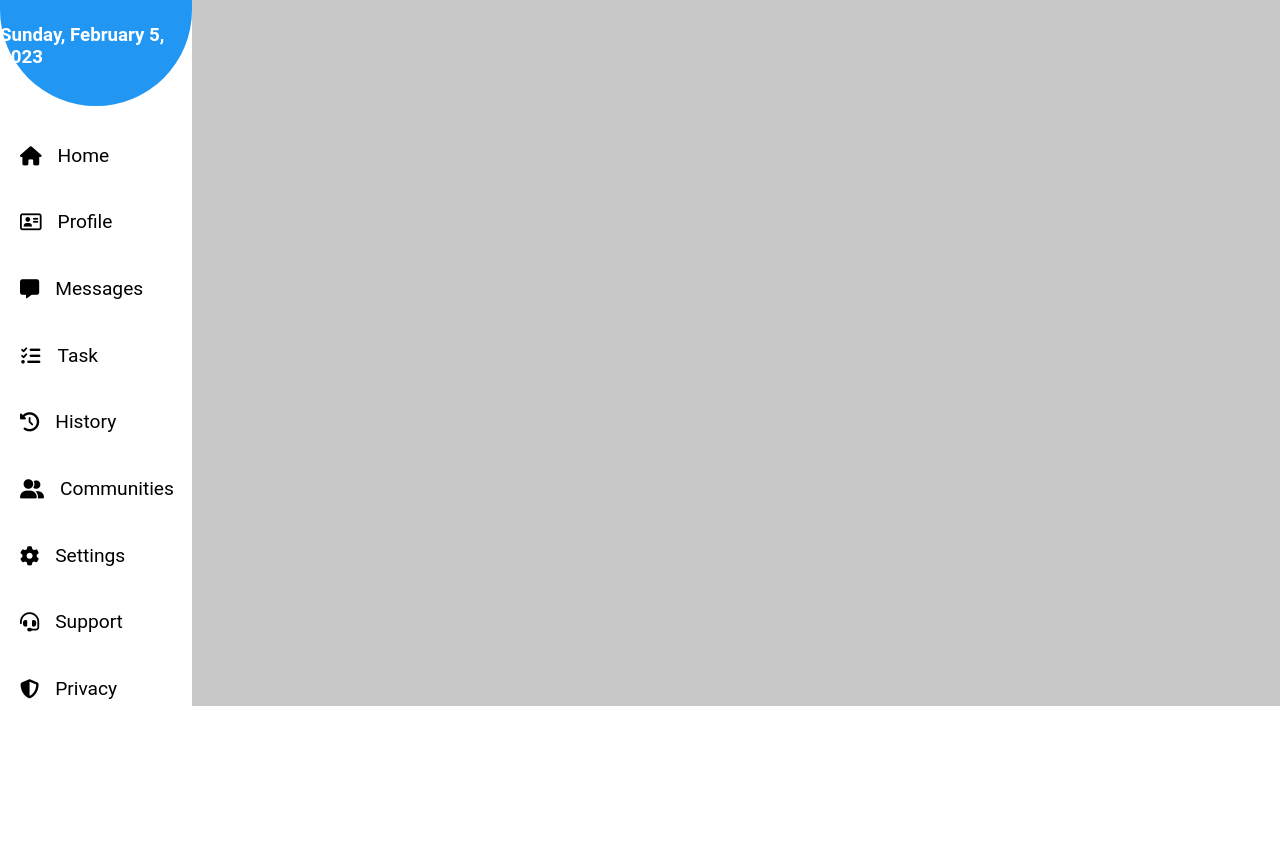
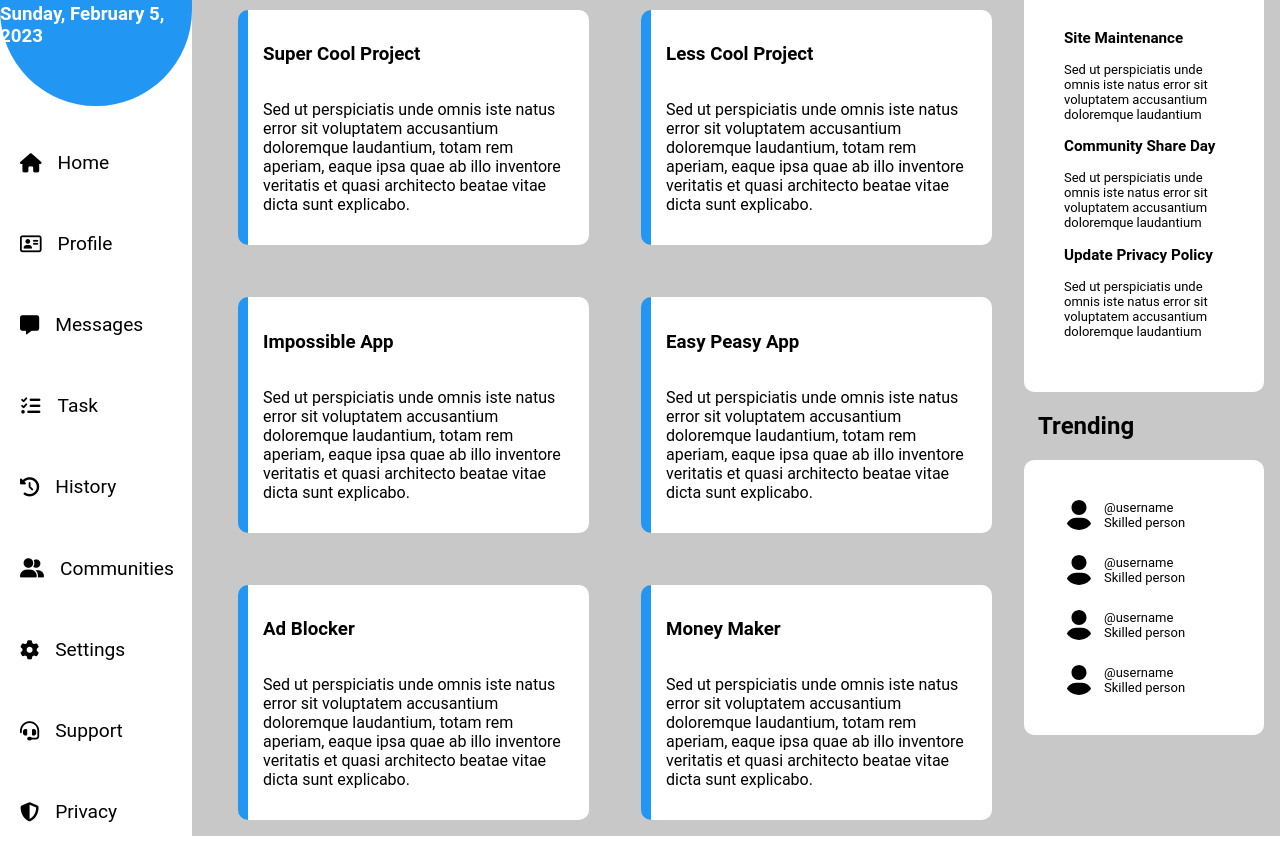
Before and after one commit to LaQuannT/Admin-Dashboard, a plain HTML site: page index.html in a window 1280 px wide. Shown: the part 162-1014 px from the top of the page. Before the commit the page ends 884 px from the top, so only its background shows below. Drawn offline with Linux system fonts and the light colour scheme; a web font is replaced by a local one.

Commit message:
edited & styled main content section

```diff
--- a/index.html
+++ b/index.html
@@ -25,14 +25,7 @@
     </header>
     <div class="grid-container">
       <div class="grid-header">
-        <div class="">
-        </div>
-        <div class="">
 
-        </div>
-        <div class="action-buttons">
-
-        </div>
       </div>
       <div class="sidebar">
         <div class="timestamp">
@@ -53,7 +46,100 @@
           </ul>
         </div>
       </div>
-      <div class="main-content"></div>
+      <div class="main-content">
+        <div class="content-left">
+          <h2 class="title">Your Project</h2>
+          <div class="card">
+            <h3>Super Cool Project</h3>
+            <p>
+              Sed ut perspiciatis unde omnis iste natus error sit voluptatem accusantium doloremque laudantium, totam rem aperiam, eaque ipsa quae ab illo inventore veritatis et quasi architecto beatae vitae dicta sunt explicabo.
+            </p>
+          </div>
+          <div class="card">
+            <h3>Less Cool Project</h3>
+            <p>
+              Sed ut perspiciatis unde omnis iste natus error sit voluptatem accusantium doloremque laudantium, totam rem aperiam, eaque ipsa quae ab illo inventore veritatis et quasi architecto beatae vitae dicta sunt explicabo.
+            </p>
+          </div>
+          <div class="card">
+            <h3>Impossible App</h3>
+            <p>
+              Sed ut perspiciatis unde omnis iste natus error sit voluptatem accusantium doloremque laudantium, totam rem aperiam, eaque ipsa quae ab illo inventore veritatis et quasi architecto beatae vitae dicta sunt explicabo.
+            </p>
+          </div>
+          <div class="card">
+            <h3>Easy Peasy App</h3>
+            <p>
+              Sed ut perspiciatis unde omnis iste natus error sit voluptatem accusantium doloremque laudantium, totam rem aperiam, eaque ipsa quae ab illo inventore veritatis et quasi architecto beatae vitae dicta sunt explicabo.
+            </p>
+          </div>
+          <div class="card">
+            <h3>Ad Blocker</h3>
+            <p>
+              Sed ut perspiciatis unde omnis iste natus error sit voluptatem accusantium doloremque laudantium, totam rem aperiam, eaque ipsa quae ab illo inventore veritatis et quasi architecto beatae vitae dicta sunt explicabo.
+            </p>
+          </div>
+          <div class="card">
+            <h3>Money Maker</h3>
+            <p>
+              Sed ut perspiciatis unde omnis iste natus error sit voluptatem accusantium doloremque laudantium, totam rem aperiam, eaque ipsa quae ab illo inventore veritatis et quasi architecto beatae vitae dicta sunt explicabo.
+            </p>
+          </div>
+        </div>
+        <div class="content-right">
+          <h2 class="title">Annoucements</h2>
+          <div class="info-card">
+            <div class="info-top">
+              <h3>Site Maintenance</h3>
+              <p>
+                Sed ut perspiciatis unde omnis iste natus error sit voluptatem accusantium doloremque laudantium
+              </p>
+            </div>
+            <div class="info-middle">
+              <h3>Community Share Day</h3>
+              <p>
+                Sed ut perspiciatis unde omnis iste natus error sit voluptatem accusantium doloremque laudantium
+              </p>
+            </div>
+            <div class="info-bottom">
+              <h3>Update Privacy Policy</h3>
+              <p>
+                Sed ut perspiciatis unde omnis iste natus error sit voluptatem accusantium doloremque laudantium
+              </p>
+            </div>
+          </div>
+          <h2 class="title">Trending</h2>
+          <div class="trending-card">
+            <div class="trending">
+              <img src="./images/profile photo.svg" class="small-profile">
+              <div>
+                <p>@username</p>
+                <p>Skilled person</p>
+              </div>
+            </div>
+            <div class="trending">
+              <img src="./images/profile photo.svg" class="small-profile">
+              <div>
+                <p>@username</p>
+                <p>Skilled person</p>
+              </div>
+            </div>
+            <div class="trending">
+              <img src="./images/profile photo.svg" class="small-profile">
+              <div>
+                <p>@username</p>
+                <p>Skilled person</p>
+              </div>
+            </div>
+            <div class="trending">
+              <img src="./images/profile photo.svg" class="small-profile">
+              <div>
+                <p>@username</p>
+                <p>Skilled person</p>
+              </div>
+            </div>
+        </div>
+      </div>
     </div>
   </body>
  </html>
--- a/style.css
+++ b/style.css
@@ -73,6 +73,7 @@ form{
 /*--styling for all grid-header elements--*/
 .grid-header{
   grid-column: 2 / 3;
+
 }
 
 /*--styling for all side bar elements--*/
@@ -90,6 +91,11 @@ form{
   justify-content: center;
   align-items: center;
   color: white;
+}
+
+.timestamp > h1 {
+  padding: 0;
+  margin: 0;
 }
 
 .nav-menu > ul {
@@ -110,4 +116,65 @@ form{
 /*--styling for all main content--*/
 .main-content{
   background-color: #C8C8C8;
+  display: grid;
+  grid-template-columns: 3fr 1fr;
 }
+
+.content-left{
+  display: grid;
+  grid-template-columns: 1fr 1fr;
+  padding-left: 30px;
+  gap: 20px;
+}
+
+.title {
+  padding-left: 30px;
+}
+
+.content-left > h2 {
+  display: flex;
+  align-items: flex-end;
+  grid-column: 1 / 3;
+}
+
+.card {
+  background-color: white;
+  display: grid;
+  border-left: 10px solid #2197f3;
+  padding: 15px;
+  border-radius: 10px;
+  margin: 16px;
+}
+
+.info-card, .trending-card{
+display: inherit;
+background-color: white;
+border-radius: 10px;
+margin: 16px;
+font-size: small;
+padding: 40px;
+}
+
+.small-profile{
+  width: 30px;
+  height: 30px;
+  border-radius: 50%;
+  overflow: hidden;
+}
+
+.trending-card{
+  display: grid;
+  grid-template-rows: auto;
+  gap: 25px;
+}
+
+.trending {
+  display: flex;
+  align-items: center;
+  gap: 10px;
+}
+
+.trending > div > p {
+  padding: 0;
+  margin: 0;
+}
```
